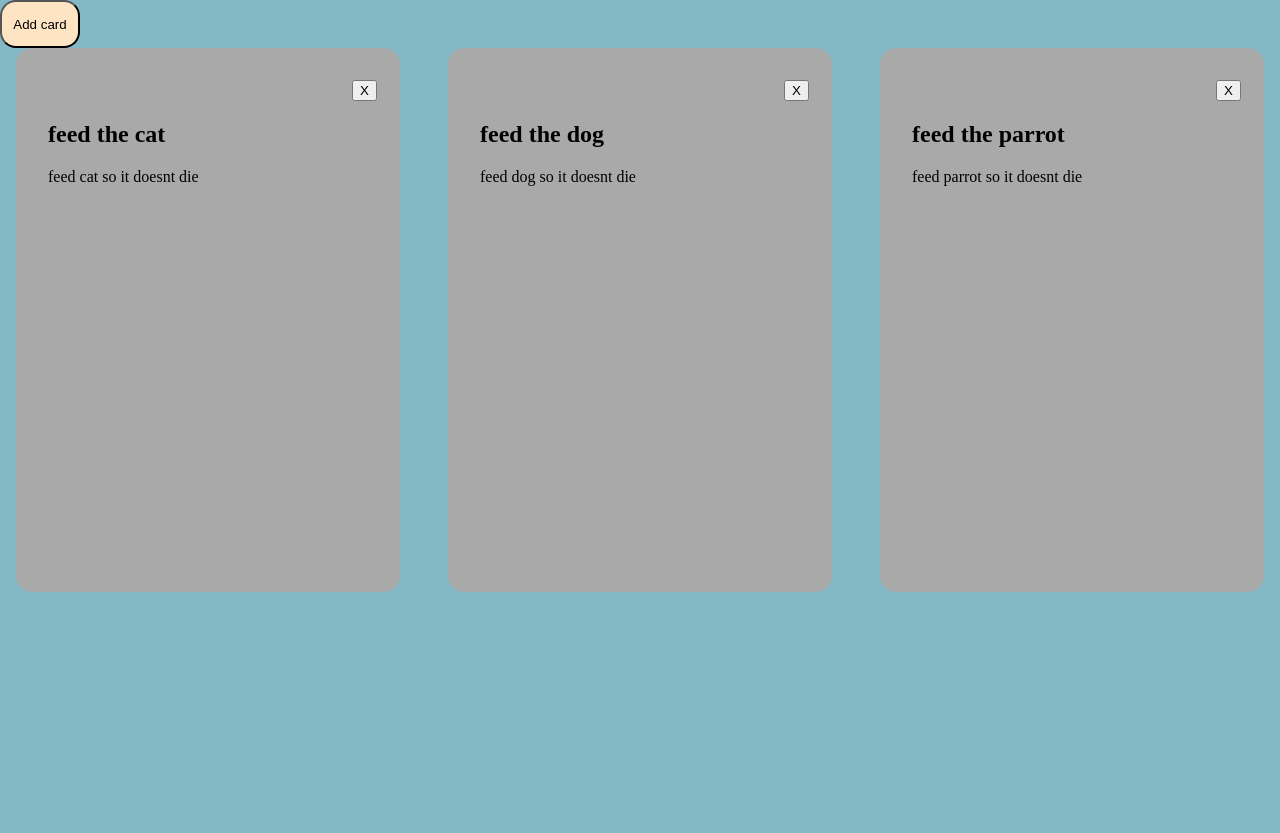
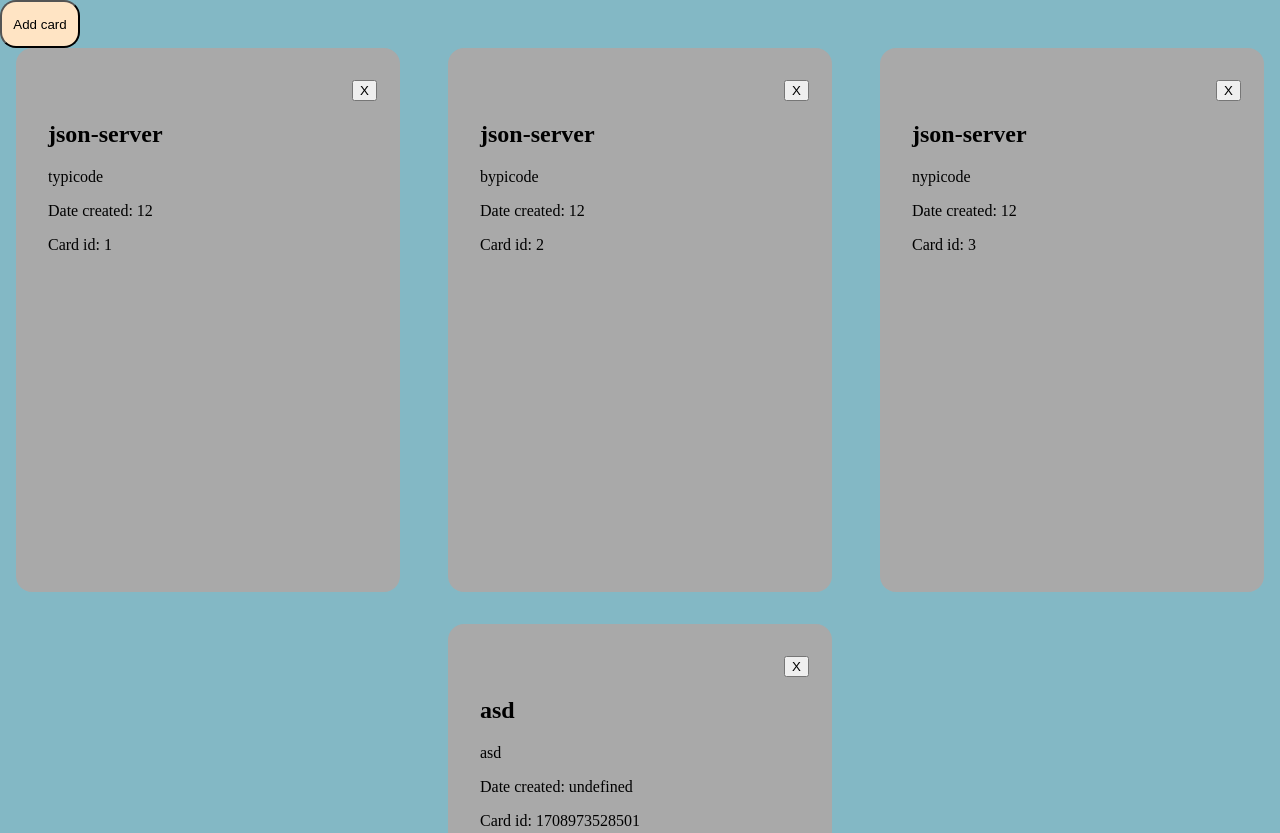
Before and after one commit to Gregors-Lasenbergs/notes-website-DOM-typescript-JSONdb, a website built with webpack: page src/index.html in a window 1280 px wide. Shown: the top 833 px of the page. Before the commit the page ends 800 px from the top, so only its background shows below. Built offline with nearby package versions, Linux system fonts and the light colour scheme; data requests are answered from the project's data file.

Commit message:
Fixed bugs regarding uploading and deleting from db

```diff
--- a/db.json
+++ b/db.json
@@ -1,19 +1,27 @@
 {
   "tasks": [
     {
-      "id": 0,
-      "name": "feed the cat",
-      "description":"feed cat so it doesnt die"
-    },
-    {
       "id": 1,
-      "name": "feed the dog",
-      "description":"feed dog so it doesnt die"
+      "name": "json-server",
+      "description": "typicode",
+      "date": "12"
     },
     {
       "id": 2,
-      "name": "feed the parrot",
-      "description":"feed parrot so it doesnt die"
+      "name": "json-server",
+      "description": "bypicode",
+      "date": "12"
+    },
+    {
+      "id": 3,
+      "name": "json-server",
+      "description": "nypicode",
+      "date": "12"
+    },
+    {
+      "id": 1708973528501,
+      "name": "asd",
+      "description": "asd"
     }
   ]
 }
--- a/src/scripts.ts
+++ b/src/scripts.ts
@@ -11,7 +11,14 @@
 
 
 buttons[1].addEventListener('click', ()=>{
-    addCardElement(-1, newNameText, newDescriptionText);
+    const newTask: Task = {
+        name: newNameText,
+        description: newDescriptionText,
+        id: Date.now(),
+        date: new Date(Date.now()).toString(),
+    };
+    addCardElement(newTask);
+    addCardToDB(newTask)
     popUp.classList.add('hidden');
     nameText.value = "";
     descriptionText.value = "";
@@ -30,26 +37,27 @@
 descriptionText.addEventListener('input', () => {
     newDescriptionText = descriptionText.value;
 });
-cardHolder.addEventListener('click', (event) => {
-    const target = event.target as HTMLElement;
-    if (target.classList.contains('delete-button')) {
-        const taskId = parseInt(target.dataset.id);
-
-        const cardToRemove = target.closest('.card-holder__card');
-        if (cardToRemove) {
-            cardToRemove.remove();
-        }
-
-        deleteCard(taskId);
-    }
-});
-
 
 type Task = {
     id: number,
     name: string,
     description:string
+    date:string
 }
+
+cardHolder.addEventListener('click', (event) => {
+    const target = event.target as HTMLElement;
+    const id = target.parentElement.querySelector('.id').innerHTML
+    console.log(id)
+    if (target.classList.contains('delete-button')) {
+        const taskId = parseInt(id);
+        const cardToRemove = target.closest('.card-holder__card');
+        if (cardToRemove) {
+            cardToRemove.remove();
+        }
+        deleteCardFromDb(taskId)
+    }
+});
 
 const getAllCards = () => {
     const taskUrl = "http://localhost:3004/tasks";
@@ -61,7 +69,6 @@
                 tasks.push(element);
             });
             console.log("Tasks received successfully", response.data);
-
             return tasks;
         })
         .catch((error) => {
@@ -70,10 +77,32 @@
         });
 }
 
-const deleteCard = (id: number) => {
-    const cardToRemove = document.querySelector(`.card-holder__card[data-id="${id}"]`);
-    cardToRemove.remove();
+const addCardElement = (newTask: Task) => {
+    let card = document.createElement('div');
+    const id = Date.now()
+    const taskUrl = `http://localhost:3004/tasks/${newTask.id}`
+    card.className = 'card-holder__card';
+    card.innerHTML = `
+    <button class="delete-button" data-id="${id}">X</button>
+    <h2>${newTask.name}</h2>
+    <p>${newTask.description}</p>
+    <p>Date created: ${newTask.date}</p>
+    <p class="id">Card id: ${newTask.id}</p>`;
+    cardHolder.append(card);
+    // addCardToDB(taskUrl, id, heading, paragraph)
+};
 
+const loadAllCardsFromDb = (tasks: Promise<Task[] | any[]>) => {
+    tasks.then((tasks: Task[]) => {
+        tasks.forEach((card: Task) => {
+            addCardElement(card)
+        })
+    })
+};
+
+loadAllCardsFromDb(getAllCards())
+
+const deleteCardFromDb = (id: number) => {
     const taskUrl = `http://localhost:3004/tasks/${id}`;
     axios.delete(taskUrl)
         .then((response) => {
@@ -84,19 +113,27 @@
         });
 };
 
-const addCardElement = (id: number, heading: string, paragraph: string) => {
-    let card = document.createElement('div');
-    card.className = 'card-holder__card';
-    card.innerHTML = `
-    <button class="delete-button" data-id="${id}">X</button>
-    <h2>${heading}</h2>
-    <p>${paragraph}</p>`;
 
-    cardHolder.append(card);
+
+const addCardToDB = (newTask: Task) => {
+    const taskUrl = `http://localhost:3004/tasks/`;
+    axios.post(taskUrl, {
+        id: newTask.id,
+        name:newTask.name,
+        description:newTask.description,
+    })
+        .then((response) => {
+            console.log("Task added successfully", response.data);
+        })
+        .catch((error) => {
+            console.error("Failed to add card to DataBase", error);
+        });
 };
 
-getAllCards().then((tasks: Task[]) => {
-    tasks.forEach((element: Task) => {
-        addCardElement(element.id, element.name.toString(), element.description.toString());
-    });
-});
+
+
+// getAllCards().then((tasks: Task[]) => {
+//     tasks.forEach((element: Task) => {
+//         addCardElement(element.id, element.name.toString(), element.description.toString());
+//     });
+// });
--- a/src/styles.css
+++ b/src/styles.css
@@ -87,3 +87,7 @@
 .delete-button{
     margin-left: 19rem;
 }
+
+.id{
+
+}
```
